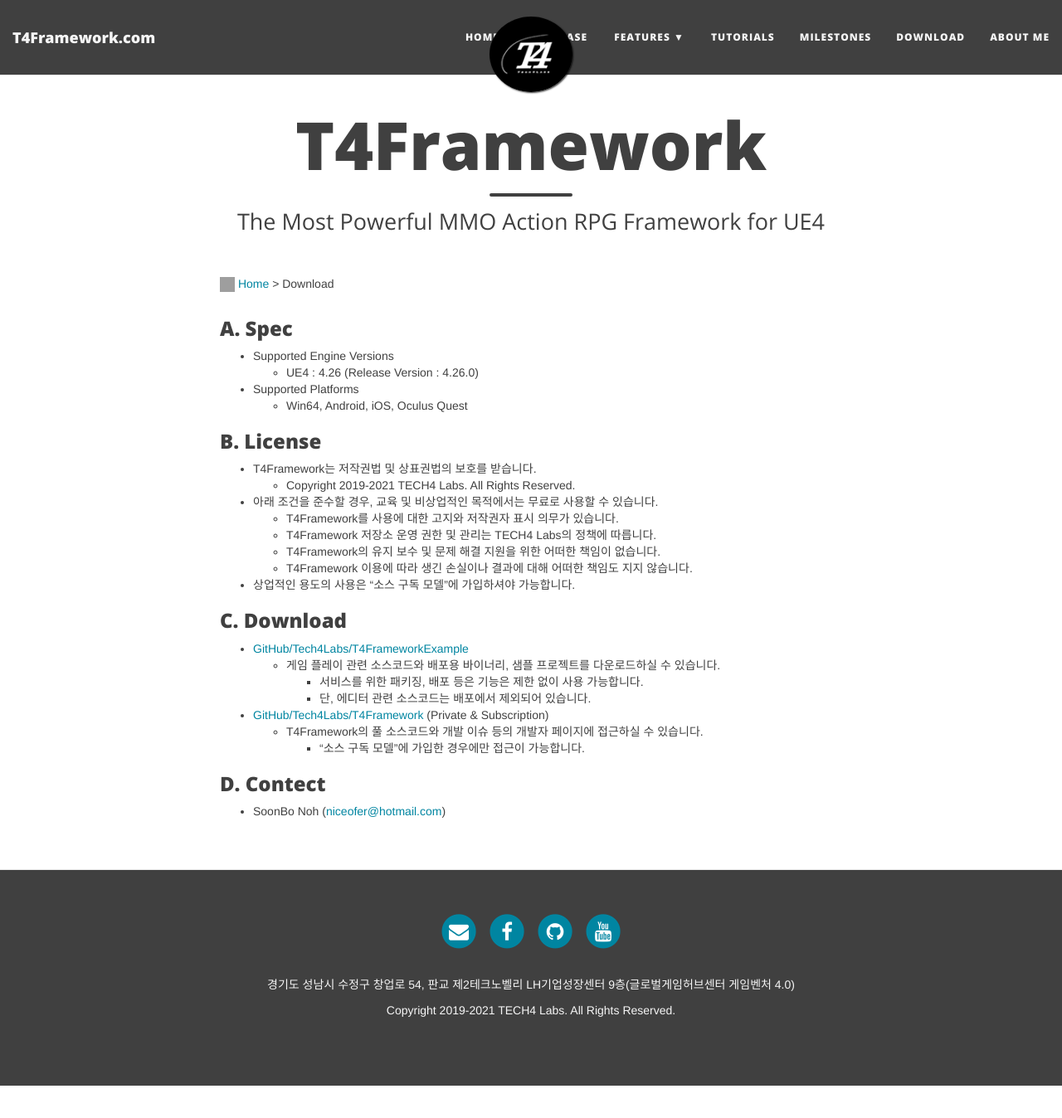
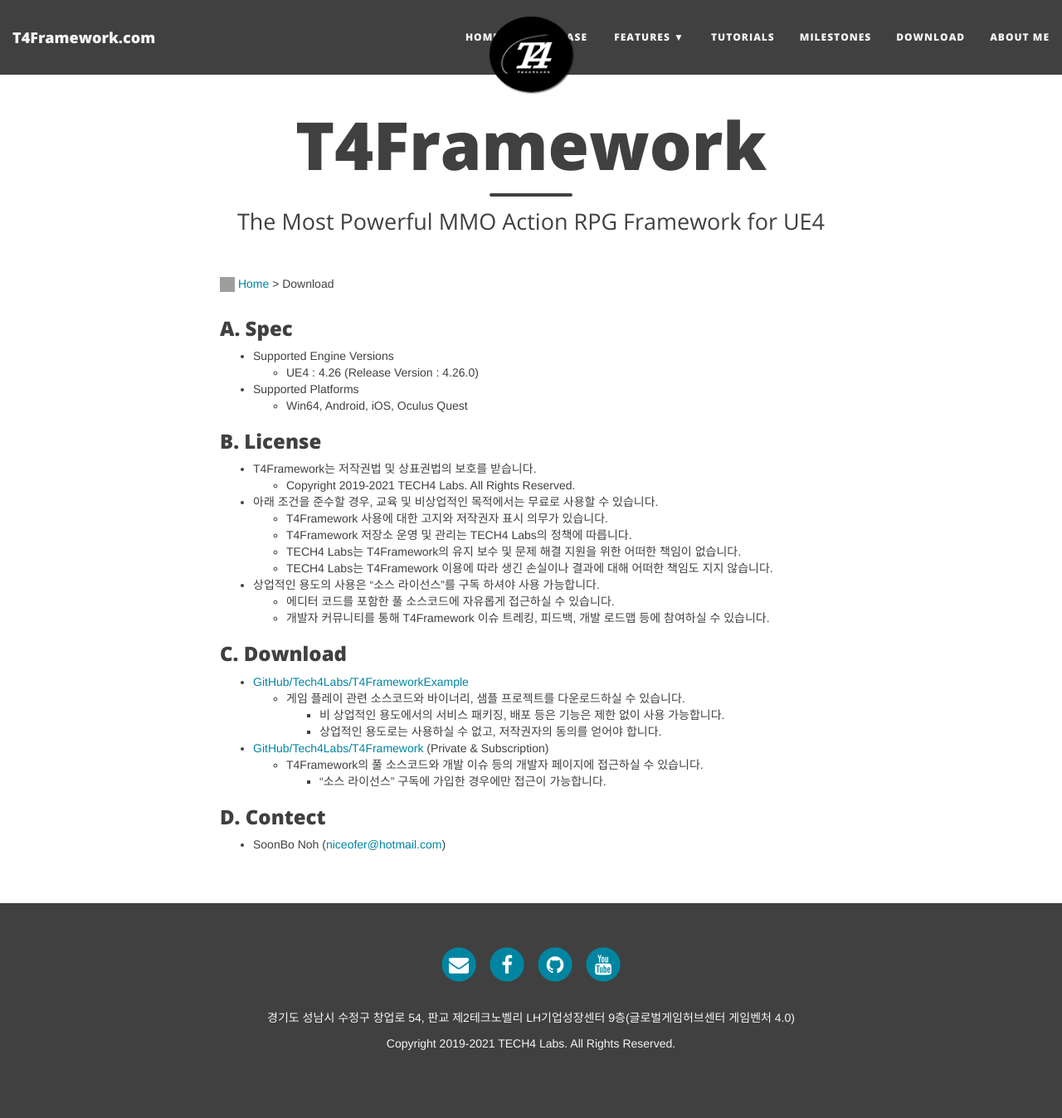
Before and after one commit to T4Framework/T4Framework_WebSite, a Jekyll site: the page built from docs/T4Framework_Download.md, in a window 1280 px wide and 1349 px high. Shown: the whole window at 83% size. Built offline with Jekyll 4.4.1, drawn with Linux system fonts in a browser that asks for light colours; nearby versions of some CDN libraries; grey boxes are pictures that could not be loaded.

Commit message:
Update T4Framework_Download.md

```diff
--- a/docs/T4Framework_Download.md
+++ b/docs/T4Framework_Download.md
@@ -17,21 +17,23 @@
 - T4Framework는 저작권법 및 상표권법의 보호를 받습니다.
   - Copyright 2019-2021 TECH4 Labs. All Rights Reserved.
 - 아래 조건을 준수할 경우, 교육 및 비상업적인 목적에서는 무료로 사용할 수 있습니다.
-  - T4Framework를 사용에 대한 고지와 저작권자 표시 의무가 있습니다.
-  - T4Framework 저장소 운영 권한 및 관리는 TECH4 Labs의 정책에 따릅니다.
-  - T4Framework의 유지 보수 및 문제 해결 지원을 위한 어떠한 책임이 없습니다.
-  - T4Framework 이용에 따라 생긴 손실이나 결과에 대해 어떠한 책임도 지지 않습니다.
-- 상업적인 용도의 사용은 "소스 구독 모델"에 가입하셔야 가능합니다.
+  - T4Framework 사용에 대한 고지와 저작권자 표시 의무가 있습니다.
+  - T4Framework 저장소 운영 및 관리는 TECH4 Labs의 정책에 따릅니다.
+  - TECH4 Labs는 T4Framework의 유지 보수 및 문제 해결 지원을 위한 어떠한 책임이 없습니다.
+  - TECH4 Labs는 T4Framework 이용에 따라 생긴 손실이나 결과에 대해 어떠한 책임도 지지 않습니다.
+- 상업적인 용도의 사용은 "소스 라이선스"를 구독 하셔야 사용 가능합니다.
+  - 에디터 코드를 포함한 풀 소스코드에 자유롭게 접근하실 수 있습니다.
+  - 개발자 커뮤니티를 통해 T4Framework 이슈 트레킹, 피드백, 개발 로드맵 등에 참여하실 수 있습니다.
 
 ### C. Download
 
 - [GitHub/Tech4Labs/T4FrameworkExample](https://github.com/Tech4Labs/T4FrameworkExample)
-  - 게임 플레이 관련 소스코드와 배포용 바이너리, 샘플 프로젝트를 다운로드하실 수 있습니다.
-    - 서비스를 위한 패키징, 배포 등은 기능은 제한 없이 사용 가능합니다.
-    - 단, 에디터 관련 소스코드는 배포에서 제외되어 있습니다.
+  - 게임 플레이 관련 소스코드와 바이너리, 샘플 프로젝트를 다운로드하실 수 있습니다.
+    - 비 상업적인 용도에서의 서비스 패키징, 배포 등은 기능은 제한 없이 사용 가능합니다.
+    - 상업적인 용도로는 사용하실 수 없고, 저작권자의 동의를 얻어야 합니다.
 - [GitHub/Tech4Labs/T4Framework](https://github.com/Tech4Labs/T4Framework) (Private & Subscription)
   - T4Framework의 풀 소스코드와 개발 이슈 등의 개발자 페이지에 접근하실 수 있습니다.
-    - "소스 구독 모델"에 가입한 경우에만 접근이 가능합니다.
+    - "소스 라이선스" 구독에 가입한 경우에만 접근이 가능합니다.
 
 ### D. Contect
 
```
